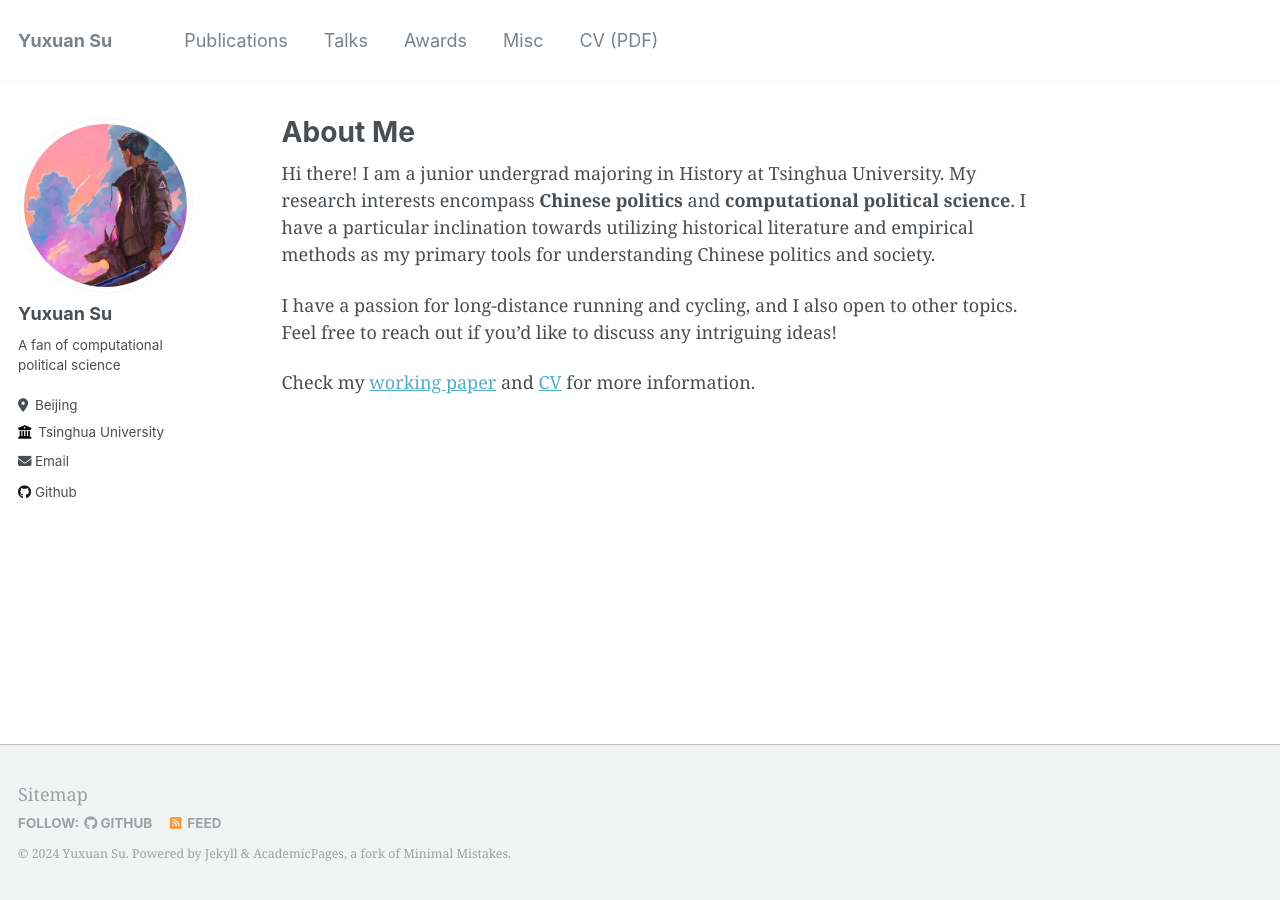
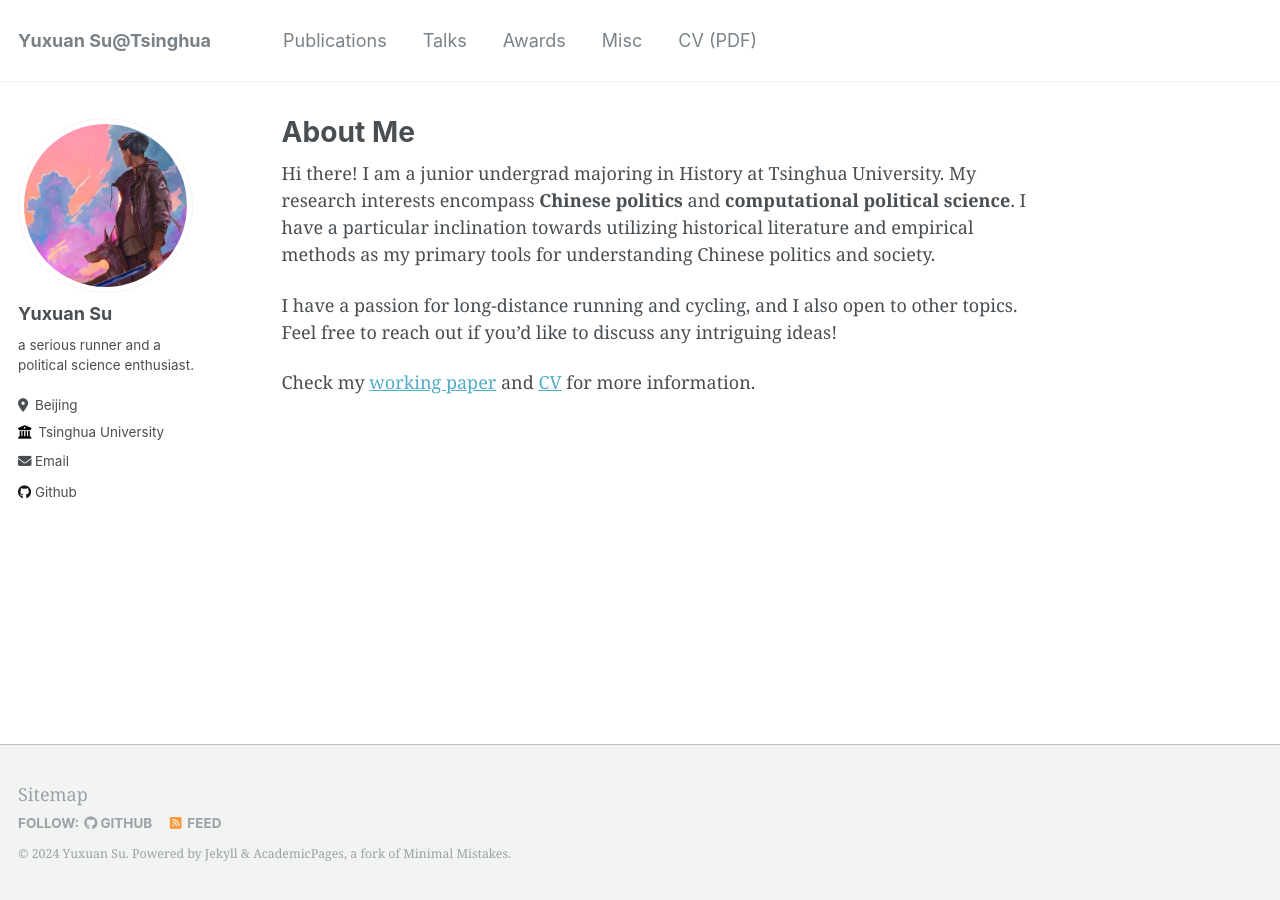
Before and after one commit to Yuxuan-THU/Yuxuan-THU.github.io, a Jekyll site: the page built from _pages/about.md, in a window 1280 px wide. Built offline with Jekyll 4.4.1, drawn with Linux system fonts in a browser that asks for light colours.

Commit message:
_config.yml

```diff
--- a/_config.yml
+++ b/_config.yml
@@ -8,7 +8,7 @@
 
 # Basic Site Settings
 locale                   : "en-US"
-title                    : "Yuxuan Su"
+title                    : "Yuxuan Su@Tsinghua"
 title_separator          : "-"
 name                     : &name "Yuxuan Su"
 description              : &description "personal description"
@@ -24,7 +24,7 @@ author:
   avatar           : "avatar.jpg"
   name             : "Yuxuan Su"
   pronouns         : # example: "she/her"
-  bio              : "A fan of computational political science"
+  bio              : "a serious runner and a political science enthusiast."
   location         : "Beijing"
   employer         : "Tsinghua University"
   uri              : # URL
```
